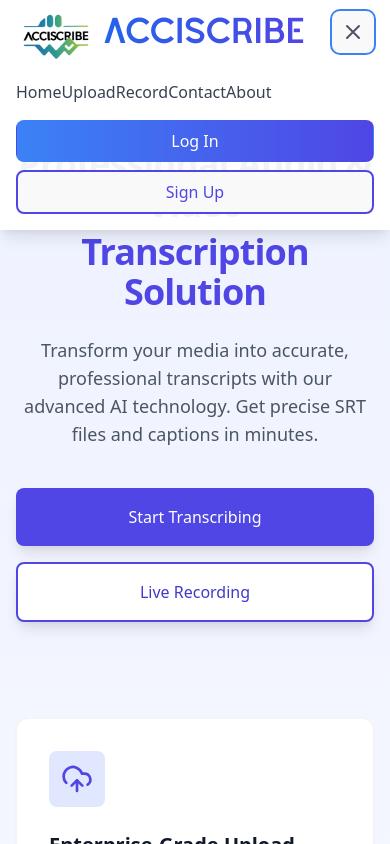
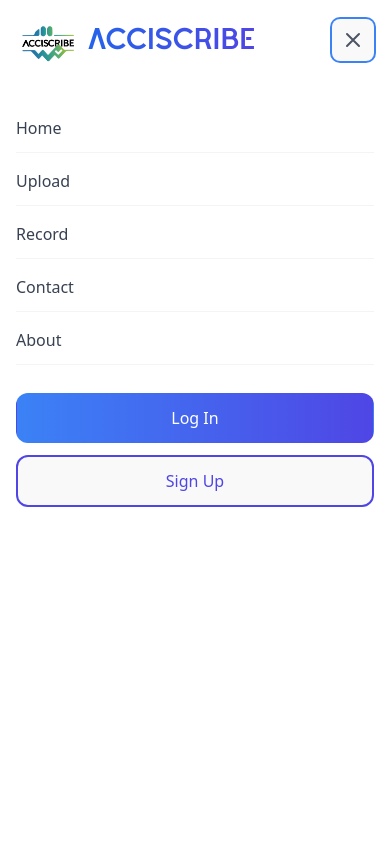
Before and after one commit to UtsavSavani08/ACCISCRIBER, a React (Vite) app in the folder client/: page / in a window 390 px wide. Both pictures are taken after a click on the button "Toggle navigation menu". Shown: the top 844 px of the page. Built offline with nearby package versions, Linux system fonts and the light colour scheme; no server answers.

Commit message:
feat: add mobile navigation links and enhance Navbar component layout and styles

```diff
--- a/client/src/components/navbar.jsx
+++ b/client/src/components/navbar.jsx
@@ -63,6 +63,21 @@ const ProfileMenu = ({ user, onLogout }) => (
         Logout
       </button>
     </div>
+  </motion.div>
+);
+
+const MobileNavLink = ({ to, onClick, children }) => (
+  <motion.div
+    whileHover={{ x: 10 }}
+    whileTap={{ scale: 0.95 }}
+  >
+    <Link
+      to={to}
+      onClick={onClick}
+      className="block text-gray-700 hover:text-blue-600 transition-colors duration-200 py-3 border-b border-gray-100 last:border-0"
+    >
+      {children}
+    </Link>
   </motion.div>
 );
 
@@ -143,16 +158,16 @@ export default function Navbar() {
       className="fixed top-0 left-0 w-full bg-white bg-opacity-95 backdrop-blur-sm shadow-lg z-50"
     >
       <div className="container mx-auto px-4">
-        <div className="flex items-center justify-between h-16">
-          <Link to="/" className="flex items-center space-x-2 group">
+        <div className="flex items-center justify-between h-20">
+          <Link to="/" className="flex items-center space-x-2 group py-2">
             <motion.img
               whileHover={{ scale: 1.05 }}
               src={logo}
               alt="LogoCaption"
-              className="h-20 w-auto"
+              className="h-16 w-auto"
             />
             <motion.span
-              className="text-4xl text-transparent bg-clip-text bg-gradient-to-r from-blue-600 to-indigo-600 font-semibold"
+              className="text-3xl md:text-4xl text-transparent bg-clip-text bg-gradient-to-r from-blue-600 to-indigo-600 font-semibold"
               style={{ fontFamily: "Deserta, cursive" }}
               whileHover={{ scale: 1.05 }}
             >
@@ -229,56 +244,63 @@ export default function Navbar() {
               initial={{ opacity: 0, height: 0 }}
               animate={{ opacity: 1, height: "auto" }}
               exit={{ opacity: 0, height: 0 }}
-              transition={{ duration: 0.2 }}
-              className="md:hidden py-4 space-y-4"
+              transition={{ duration: 0.3 }}
+              className="fixed inset-0 top-20 bg-white z-40 md:hidden overflow-y-auto"
             >
-              <NavLink to="/">Home</NavLink>
-              <NavLink to="/upload">Upload</NavLink>
-              <NavLink to="/record">Record</NavLink>
-              <NavLink to="/contact" onClick={(e) => handleSectionNavigation(e, "contact")}>Contact</NavLink>
-              <NavLink to="/about" onClick={(e) => handleSectionNavigation(e, "about")}>About</NavLink>
+              <motion.div
+                initial={{ opacity: 0, y: 20 }}
+                animate={{ opacity: 1, y: 0 }}
+                transition={{ delay: 0.1 }}
+                className="px-4 py-6 space-y-1"
+              >
+                <MobileNavLink to="/">Home</MobileNavLink>
+                <MobileNavLink to="/upload">Upload</MobileNavLink>
+                <MobileNavLink to="/record">Record</MobileNavLink>
+                <MobileNavLink to="/contact" onClick={(e) => handleSectionNavigation(e, "contact")}>Contact</MobileNavLink>
+                <MobileNavLink to="/about" onClick={(e) => handleSectionNavigation(e, "about")}>About</MobileNavLink>
 
                 {!user ? (
-                <div className="flex flex-col space-y-2">
-                  <Link to="/login">
+                  <div className="flex flex-col space-y-3 pt-6">
+                    <Link to="/login" className="w-full">
                       <motion.button
                         whileTap={{ scale: 0.95 }}
-                      className="w-full bg-gradient-to-r from-blue-500 to-indigo-600 text-white py-2 rounded-lg font-medium transition-all duration-200"
+                        className="w-full bg-gradient-to-r from-blue-500 to-indigo-600 text-white py-3 rounded-xl font-medium transition-all duration-200 hover:shadow-lg"
                       >
                         Log In
                       </motion.button>
                     </Link>
-                  <Link to="/signup">
+                    <Link to="/signup" className="w-full">
                       <motion.button
                         whileTap={{ scale: 0.95 }}
-                      className="w-full border-2 border-indigo-600 text-indigo-600 py-2 rounded-lg font-medium transition-all duration-200"
+                        className="w-full border-2 border-indigo-600 text-indigo-600 py-3 rounded-xl font-medium transition-all duration-200 hover:bg-indigo-50"
                       >
                         Sign Up
                       </motion.button>
                     </Link>
                   </div>
                 ) : (
-                <div className="space-y-2">
+                  <div className="space-y-4 pt-6 border-t border-gray-100 mt-6">
                     <Link
                       to="/history"
-                    className="flex items-center space-x-2 text-gray-700 hover:text-blue-600 transition-colors"
+                      className="flex items-center space-x-3 text-gray-700 hover:text-blue-600 transition-colors py-3"
                     >
                       <svg className="w-5 h-5" fill="none" stroke="currentColor" viewBox="0 0 24 24">
                         <path strokeLinecap="round" strokeLinejoin="round" strokeWidth="2" d="M12 8v4l3 3m6-3a9 9 0 11-18 0 9 9 0 0118 0z" />
                       </svg>
-                    <span>History</span>
+                      <span className="font-medium">History</span>
                     </Link>
                     <button
                       onClick={handleLogout}
-                    className="flex items-center space-x-2 text-red-600 hover:text-red-700 transition-colors"
+                      className="flex items-center space-x-3 text-red-600 hover:text-red-700 transition-colors w-full py-3"
                     >
                       <svg className="w-5 h-5" fill="none" stroke="currentColor" viewBox="0 0 24 24">
                         <path strokeLinecap="round" strokeLinejoin="round" strokeWidth="2" d="M17 16l4-4m0 0l-4-4m4 4H7m6 4v1a3 3 0 01-3 3H6a3 3 0 01-3-3V7a3 3 0 013-3h4a3 3 0 013 3v1" />
                       </svg>
-                    <span>Logout</span>
+                      <span className="font-medium">Logout</span>
                     </button>
                   </div>
                 )}
+              </motion.div>
             </motion.div>
           )}
         </AnimatePresence>
```
Lines whose indentation alone changed are shown as unchanged.
